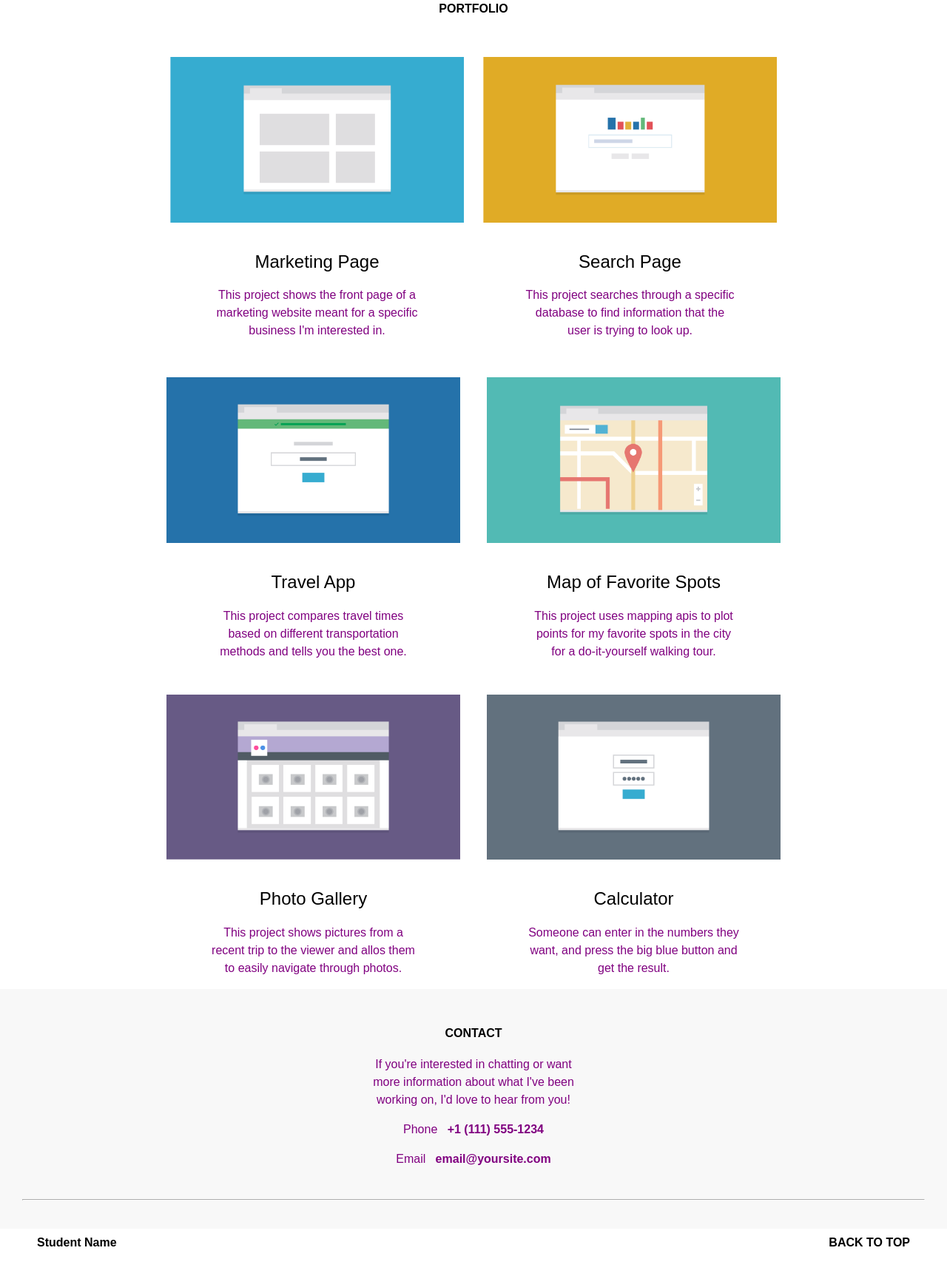
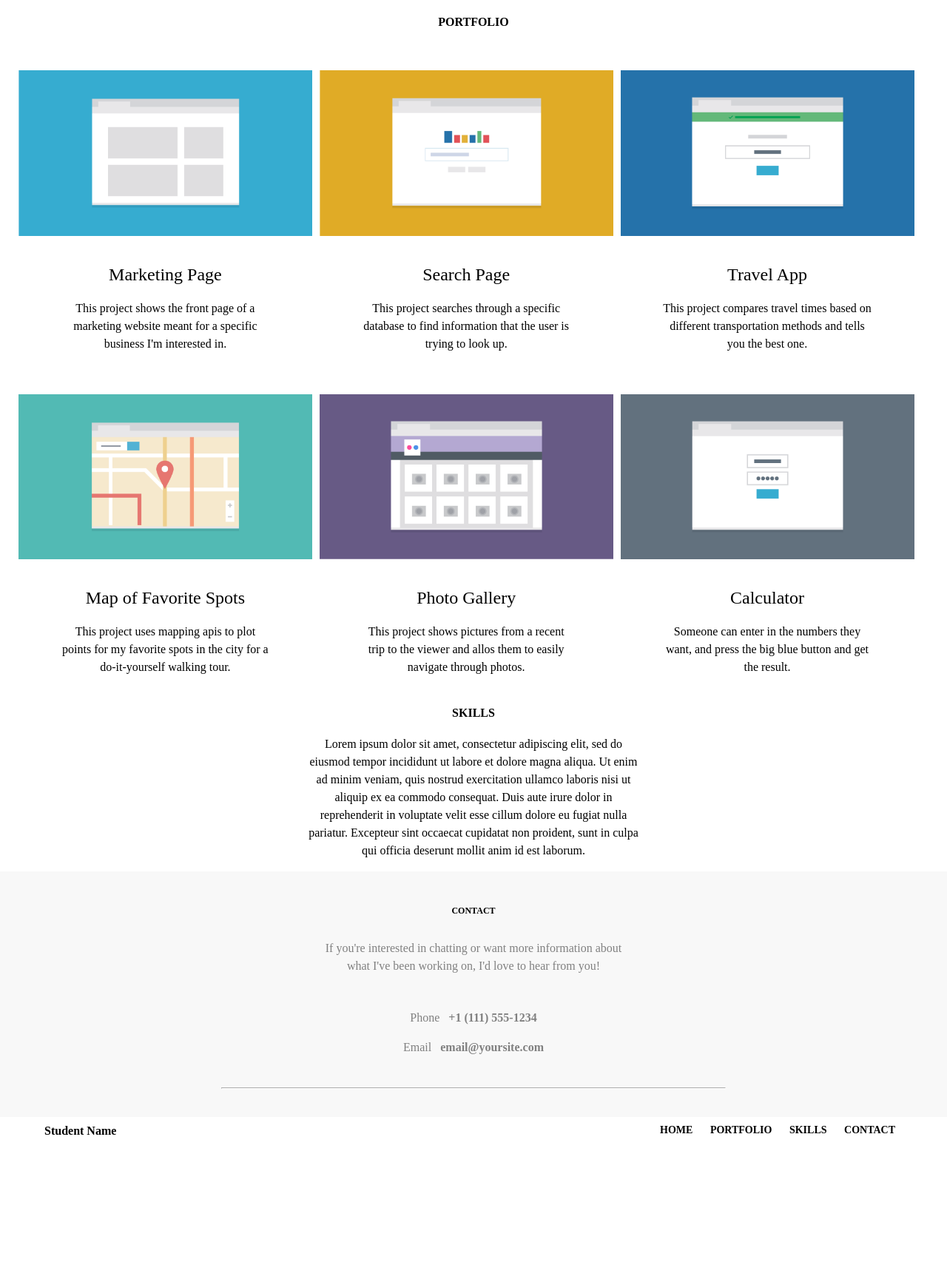
Before and after one commit to jordonmassengill/Best-City-Guide, a plain HTML site: page index.html in a window 1280 px wide. Shown: the part 459-2188 px from the top of the page at 74% size. After the commit the page ends 2037 px from the top, so only its background shows below. Drawn offline with Linux system fonts and the light colour scheme.

Commit message:
desktop mode almost done

```diff
--- a/css/styles.css
+++ b/css/styles.css
@@ -2,7 +2,9 @@
   Web Fonts
 ==================================== */
 
-
+@font-face {
+  src: url('../fonts/Mukta-Regular.ttf') format('truetype');
+}
 
 /* =================================
   Base Styles
@@ -24,8 +26,16 @@ img {
   max-width: 100%;
 }
 
+body {
+  font-family: 'Mukta';
+}
+
 h2 {
   font-weight: normal;
+}
+
+h4 {
+  text-align: center;
 }
 
 p {
@@ -44,6 +54,8 @@ footer {
 
 hr {
   border-color: rgb(255, 255, 255);
+  width: 80%;
+  max-width: 350px;
 }
 
 /* =================================
@@ -75,9 +87,9 @@ font-weight: bold;
 }
 
 .intro {
-text-align: center;
-margin-left: 20px;
-margin-right: 20px;
+  text-align: center;
+  margin-left: 20px;
+  margin-right: 20px;
 }
 
 .intro-text {
@@ -96,8 +108,16 @@ width: 397px;
 max-width: 100%;
 }
 
+.contact {
+  padding-bottom: 15px;
+}
+
 .bottom-text {
   color: grey;
+}
+
+hr {
+  max-width: 680px;
 }
 
 .bottom-nav1 {
@@ -108,6 +128,22 @@ max-width: 100%;
 .bottom-nav2 {
   float: right;
   padding: 40px 20px;
+  font-size: 14px;
+}
+
+.bottom-wrap {
+  max-width: 420px;
+  display: block;
+  margin-left: auto;
+  margin-right: auto;
+}
+
+.bottom-nav3 {
+  display: none;
+}
+
+#skills {
+  clear: both;
 }
 
 /* ---- Layout Containers ---- */
@@ -122,13 +158,14 @@ max-width: 100%;
   Media Queries
 ==================================== */
 /* TABLETS */
-@media (min-width: 769px) {
-  p {
-    color: green;
-  }
+@media (min-width: 768px) {
 
   .title {
     padding-bottom: 10px;
+  }
+
+  .wrap {
+    padding: 20px;
   }
 
   .main-nav li {
@@ -159,6 +196,7 @@ max-width: 100%;
     margin: 0;
     text-align: left;
     max-width: 400px;
+    width: 50%;
     font-size: 1.2em;
   }
 
@@ -167,17 +205,21 @@ max-width: 100%;
   }
 
   .wrap1 {
+    max-width: 415px;
     float: left;
-    padding: 5px
+    padding: 5px;
+    width: 48%;
   }
 
   .wrap2 {
-    float: right;
+    max-width: 415px;
+    float: left;
     padding: 5px;
+    width: 48%;
   }
 
   .wrap1-2 {
-    width: 830px;
+    max-width: 830px;
     display: block;
     margin-left: auto;
     margin-right: auto;
@@ -185,14 +227,18 @@ max-width: 100%;
 
   .wrap3 {
     float: left;
+    padding: 5px;
+    width: 48%;
   }
 
   .wrap4 {
     float: right;
+    padding: 5px;
+    width: 48%;
   }
 
   .wrap3-4 {
-    width: 830px;
+    max-width: 830px;
     display: block;
     margin-left: auto;
     margin-right: auto;
@@ -200,28 +246,183 @@ max-width: 100%;
 
   .wrap5 {
     float: left;
+    padding: 5px;
+    width: 48%;
   }
 
   .wrap6 {
     float: right;
+    padding: 5px;
+    width: 48%;
   }
 
   .wrap5-6 {
-    width: 830px;
+    max-width: 830px;
     display: block;
     margin-left: auto;
     margin-right: auto;
   }
 
+  #skills {
+    padding-top: 20px;
+  }
+
+  .skills-text {
+    width: 450px;
+  }
+
   footer {
     clear: both;
   }
+
+  .contact {
+    font-size: 12px;
+  }
+
+  .bottom-text p {
+    width: 425px;
+  }
+
+  .contact-text {
+    padding-bottom: 30px;
+  }
+
+  .bottom-nav2 {
+    display: none;
+  }
+
+  .bottom-nav3 {
+    display: initial;
+    float: right;
+    padding: 40px 20px;
+    font-size: 14px;
+  }
+
+  .bottom-nav3 li {
+    display: inline;
+    text-decoration: bold;
+    padding: 10px
+  }
+
+  .bottom-wrap {
+    max-width: 850px;
+}
+
 }
 
 /* COMPUTER SCREENS */
 @media (min-width: 1024px) {
-  p {
-    color: purple;
+
+.wrap {
+  max-width: 1000px;
+  margin-left: auto;
+  margin-right: auto;
+}
+
+.title {
+  float: left;
+}
+
+.main-nav ul {
+  float: right;
+}
+
+.main-nav li {
+  float: left;
+}
+
+.intro {
+  clear: both;
+  max-width: 1500px;
+}
+
+.profile-img {
+  max-width: 500px;
+}
+
+.bigimage {
+  max-width: 500px;
+  min-width: 250px;
+}
+
+.wrap1 {
+  float: left;
+  padding: 5px;
+  width: 32%;
+  max-width: 3000px;
+}
+
+.wrap2 {
+  float: left;
+  padding: 5px;
+  width: 32%;
+  max-width: 3000px;
+}
+
+.wrap1-2 {
+    max-width: 1280px;
+}
+
+.wrap3 {
+  float: left;
+  padding: 5px;
+  width: 32%;
+  max-width: 3000px;
+}
+
+.wrap1-3 {
+    display: block;
+    margin-left: auto;
+    margin-right: auto;
   }
 
+.wrap4 {
+  float: left;
+  padding: 5px;
+  width: 32%;
+  max-width: 3000px;
 }
+
+.wrap3-4 {
+  max-width: 1280px;
+}
+
+
+.wrap5 {
+  float: left;
+  padding: 5px;
+  width: 32%;
+  max-width: 3000px;
+}
+
+.wrap6 {
+  float: left;
+  padding: 5px;
+  width: 32%;
+  max-width: 3000px;
+}
+
+.wrap5-6 {
+  max-width: 1280px;
+}
+
+.wrap4-6 {
+  display: block;
+  margin-left: auto;
+  margin-right: auto;
+}
+
+
+.skills-text {
+  max-width: 600px;
+}
+
+.contact-text {
+  max-width: 600px;
+}
+
+.bottom-wrap {
+  max-width: 1200px;
+}
+
+}
--- a/index.html
+++ b/index.html
@@ -8,16 +8,17 @@
     <link rel="stylesheet" href="css/styles.css">
 </head>
 <body>
-    <a name="top"></a>
+    <a id="top"></a>
 	<div class="wrap">
 
 		<header class="main-header">
                 <h1 class="title">Student Name</a></h1>
-                <nav>
-                    <ul class="main-nav">
-                        <li><a href="#">HOME</a></li>
-                        <li><a href="#">PORTFOLIO</a></li>
-                        <li><a href="#">CONTACT</a></li>
+                <nav class="main-nav">
+                    <ul>
+                        <li><a href="#top">HOME</a></li>
+                        <li><a href="#portfolio">PORTFOLIO</a></li>
+                        <li><a href="#skills">SKILLS</a></li>
+                        <li><a href="#contact">CONTACT</a></li>
                     </ul>
 			    </nav>
         </header>
@@ -35,8 +36,9 @@
 
     <main class="main">
         <div>
-            <h4>PORTFOLIO</h4>
+            <h4 id="portfolio">PORTFOLIO</h4>
         </div>
+        <article class="wrap1-3">
             <div class="wrap1-2">
                 <div class="wrap1">
                     <img src="images\portfolio-1.png" class="bigimage img1">
@@ -55,6 +57,7 @@
                     <h2>Travel App</h2>
                     <p>This project compares travel times based on different transportation methods and tells you the best one.</p>
                 </div>
+        <article class="wrap4-6">
                 <div class="wrap4">
                     <img src="images\portfolio-4.png" class="bigimage img4">
                     <h2>Map of Favorite Spots</h2>
@@ -73,9 +76,13 @@
                     <p>Someone can enter in the numbers they want, and press the big blue button and get the result.</p>
                 </div>
             </div>
+        </article>
     </main>
 
-
+    <div>
+        <h4 id="skills"><b>SKILLS</b></h4>
+        <p class="skills-text">Lorem ipsum dolor sit amet, consectetur adipiscing elit, sed do eiusmod tempor incididunt ut labore et dolore magna aliqua. Ut enim ad minim veniam, quis nostrud exercitation ullamco laboris nisi ut aliquip ex ea commodo consequat. Duis aute irure dolor in reprehenderit in voluptate velit esse cillum dolore eu fugiat nulla pariatur. Excepteur sint occaecat cupidatat non proident, sunt in culpa qui officia deserunt mollit anim id est laborum.</p>
+    </div>
 
 
 
@@ -83,14 +90,24 @@
 
 
     <footer>
-        <h4>CONTACT</h4>
-        <div class="bottom-text"><p>If you're interested in chatting or want more information about what I've been working on, I'd love to hear from you!</p>
+        <h4 class="contact" id="contact"><b>CONTACT</b></h4>
+        <div class="bottom-text">
+            <p class="contact-text">If you're interested in chatting or want more information about what I've been working on, I'd love to hear from you!</p>
             <p>Phone&nbsp;&nbsp; <b>+1 (111) 555-1234</b></p>
-            <p>Email&nbsp;&nbsp; <b>email@yoursite.com</b></p>
-        </div><br><hr>
-        <div class="bottom-nav1"><b>Student Name</b></div>
-        <div class="bottom-nav2"><b><a href="#top">BACK TO TOP</a></b></div>
-
+            <p>Email&nbsp;&nbsp; <b>email@yoursite.com</b></p><br><hr>
+        </div>
+        <div class="bottom-wrap">
+            <div class="bottom-nav1"><b>Student Name</div>
+            <div class="bottom-nav2"><a href="#top">BACK TO TOP</a></b></div>
+            <nav class="bottom-nav3">
+                <ul><b>
+                    <li><a href="#top">HOME</a></li>
+                    <li><a href="#portfolio">PORTFOLIO</a></li>
+                    <li><a href="#skills">SKILLS</a></li>
+                    <li><a href="#contact">CONTACT</a></li>
+                </ul></b>
+            </nav>
+        </div>
     </footer>
 </body>
 </html>
```
Also changed, not shown: fonts/Mukta-Regular.ttf (added). Lines whose indentation alone changed are shown as unchanged.
